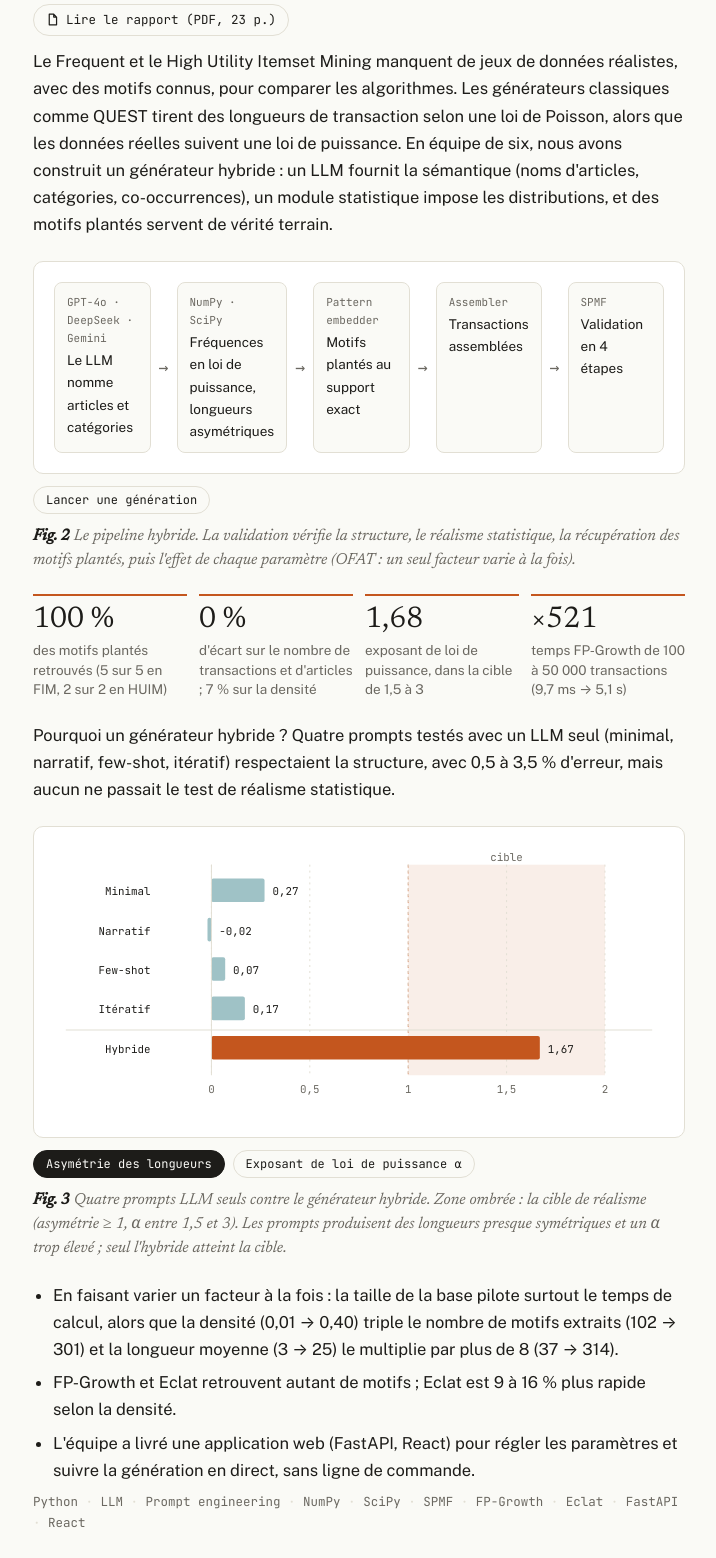
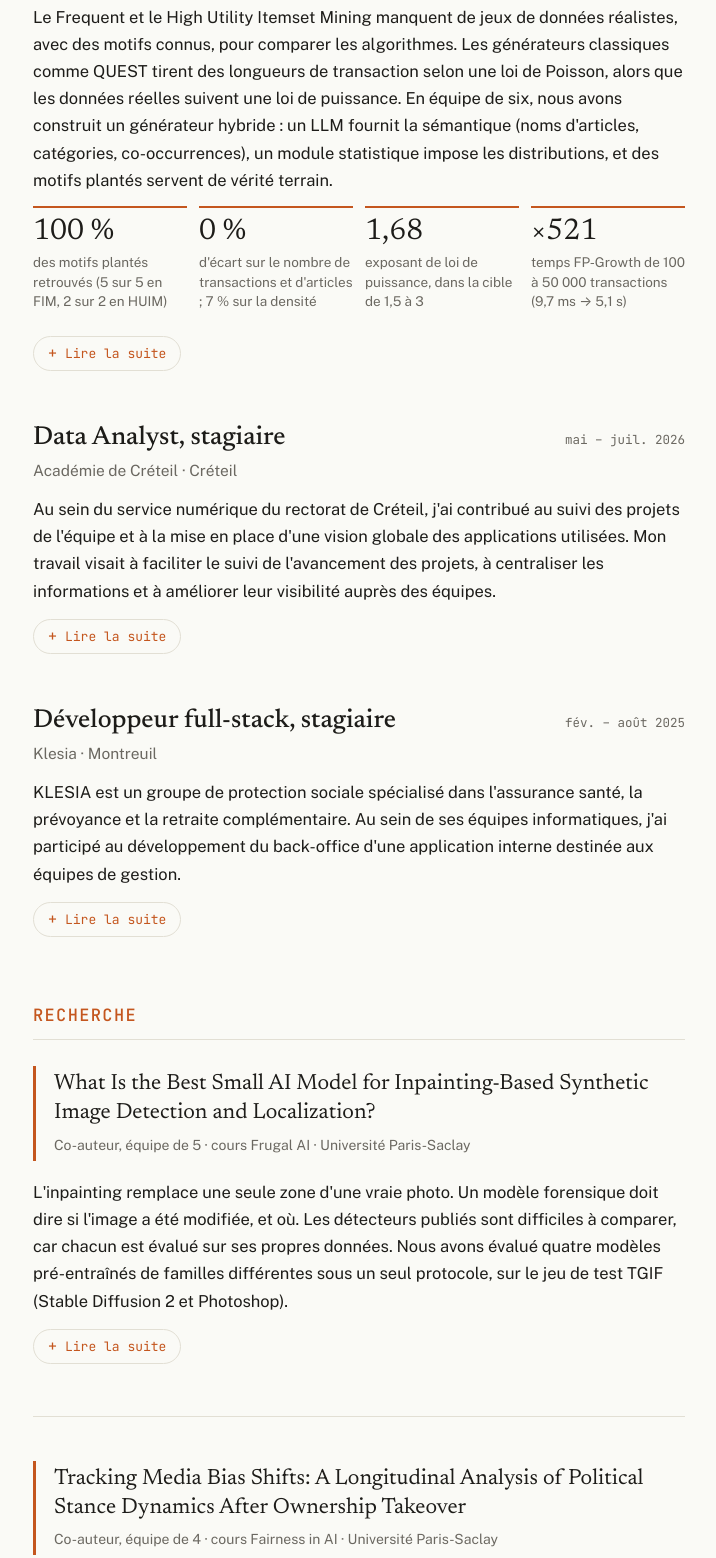
Before and after one commit to sathyagnanou/portfolio, a plain HTML site: page index.html in a window 1280 px wide. Shown: the part 2449-4007 px from the top of the page, without its empty margins (281-997 px from the left). Drawn offline with nearby package versions, Linux system fonts and the light colour scheme.

Commit message:
Fold experience and research details behind Read more

```diff
--- a/index.html
+++ b/index.html
@@ -129,6 +129,13 @@ h4 { font-family: var(--body); font-weight: 600; font-size: 17px; margin: 0; tex
 .block-label { font-family: var(--mono); font-size: 17px; font-weight: 500; color: var(--accent); letter-spacing: .08em; text-transform: uppercase; margin: 0 0 26px; padding-bottom: 10px; border-bottom: 1px solid var(--line); }
 .entry { margin: 0 0 52px; }
 #inpaint ~ .entry { border-top: 1px solid var(--line); padding-top: 44px; }
+details.more > summary { list-style: none; cursor: pointer; display: inline-flex; align-items: center; gap: 8px; font-family: var(--mono); font-size: 13px; color: var(--accent); border: 1px solid var(--line); border-radius: 999px; padding: 6px 14px; margin: 2px 0 0; }
+details.more > summary::-webkit-details-marker { display: none; }
+details.more > summary::before { content: "+"; font-size: 15px; line-height: 1; }
+details.more[open] > summary::before { content: "−"; }
+details.more > summary:hover { border-color: var(--accent); }
+details.more[open] > summary { margin-bottom: 20px; }
+details.more:not([open]) .c, details.more[open] .o { display: none; }
 .entry-head { display: flex; justify-content: space-between; align-items: baseline; gap: 16px; flex-wrap: wrap; }
 .entry p.project { font-family: var(--display); font-style: italic; font-size: 19px; line-height: 1.35; margin: -6px 0 16px; }
 .role { color: var(--muted); font-size: 15.5px; margin: 0 0 14px; }
@@ -375,9 +382,16 @@ footer { padding: 36px 0 50px; display: flex; justify-content: space-between; ga
       <div class="entry-head"><h3><span class="fr">Stagiaire en IA générative</span><span class="en">Generative AI intern</span></h3><span class="dates"><span class="fr">jan. – mai 2026</span><span class="en">Jan – May 2026</span></span></div>
       <p class="role"><span class="fr">LISN, Université Paris-Saclay · stage de recherche (TER) · équipe de 6 · encadrant : Nadjib Lazaar</span><span class="en">LISN, Université Paris-Saclay · research internship (TER) · team of 6 · supervisor: Nadjib Lazaar</span></p>
       <p class="project">Synthetic Data Generation for Frequent &amp; High-Utility Itemset Mining</p>
-      <p class="paper-link"><a href="papers/TER_Report.pdf" target="_blank" rel="noopener"><svg aria-hidden="true" width="13" height="13" viewBox="0 0 16 16"><path d="M4 1.5h5.5L13 5v9.5H4zM9.5 1.5V5H13" fill="none" stroke="currentColor" stroke-width="1.5" stroke-linejoin="round"/></svg><span class="fr">Lire le rapport (PDF, 23 p.)</span><span class="en">Read the report (PDF, 23 pp.)</span></a></p>
       <p class="fr">Le Frequent et le High Utility Itemset Mining manquent de jeux de données réalistes, avec des motifs connus, pour comparer les algorithmes. Les générateurs classiques comme QUEST tirent des longueurs de transaction selon une loi de Poisson, alors que les données réelles suivent une loi de puissance. En équipe de six, nous avons construit un générateur hybride : un LLM fournit la sémantique (noms d'articles, catégories, co-occurrences), un module statistique impose les distributions, et des motifs plantés servent de vérité terrain.</p>
       <p class="en">Frequent and High Utility Itemset Mining lack realistic datasets with known patterns to compare algorithms on. Classic generators such as QUEST draw transaction lengths from a Poisson law, while real data follow a power law. As a team of six, we built a hybrid generator: an LLM provides the semantics (item names, categories, co-occurrences), a statistical module enforces the distributions, and planted patterns serve as ground truth.</p>
+      <dl class="kpis">
+        <div><dt>100 %</dt><dd><span class="fr">des motifs plantés retrouvés (5 sur 5 en FIM, 2 sur 2 en HUIM)</span><span class="en">of planted patterns recovered (5 of 5 in FIM, 2 of 2 in HUIM)</span></dd></div>
+        <div><dt>0 %</dt><dd><span class="fr">d'écart sur le nombre de transactions et d'articles ; 7 % sur la densité</span><span class="en">error on the number of transactions and items; 7% on density</span></dd></div>
+        <div><dt><span class="fr">1,68</span><span class="en">1.68</span></dt><dd><span class="fr">exposant de loi de puissance, dans la cible de 1,5 à 3</span><span class="en">power-law exponent, inside the 1.5 to 3 target</span></dd></div>
+        <div><dt>×521</dt><dd><span class="fr">temps FP-Growth de 100 à 50 000 transactions (9,7 ms → 5,1 s)</span><span class="en">FP-Growth runtime from 100 to 50,000 transactions (9.7 ms → 5.1 s)</span></dd></div>
+      </dl>
+      <details class="more">
+        <summary><span class="fr"><span class="o">Lire la suite</span><span class="c">Réduire</span></span><span class="en"><span class="o">Read more</span><span class="c">Show less</span></span></summary>
         <figure class="fig">
           <div class="fig-box">
             <div class="pipe" id="pipe-lisn">
@@ -391,12 +405,6 @@ footer { padding: 36px 0 50px; display: flex; justify-content: space-between; ga
           <div class="fig-actions"><button class="act" type="button" data-run="pipe-lisn"><span class="fr">Lancer une génération</span><span class="en">Run a generation</span></button></div>
           <figcaption><b>Fig. 2</b> <span class="fr">Le pipeline hybride. La validation vérifie la structure, le réalisme statistique, la récupération des motifs plantés, puis l'effet de chaque paramètre (OFAT : un seul facteur varie à la fois).</span><span class="en">The hybrid pipeline. Validation checks structure, statistical realism, recovery of the planted patterns, then the effect of each parameter (OFAT: one factor varied at a time).</span></figcaption>
         </figure>
-      <dl class="kpis">
-        <div><dt>100 %</dt><dd><span class="fr">des motifs plantés retrouvés (5 sur 5 en FIM, 2 sur 2 en HUIM)</span><span class="en">of planted patterns recovered (5 of 5 in FIM, 2 of 2 in HUIM)</span></dd></div>
-        <div><dt>0 %</dt><dd><span class="fr">d'écart sur le nombre de transactions et d'articles ; 7 % sur la densité</span><span class="en">error on the number of transactions and items; 7% on density</span></dd></div>
-        <div><dt><span class="fr">1,68</span><span class="en">1.68</span></dt><dd><span class="fr">exposant de loi de puissance, dans la cible de 1,5 à 3</span><span class="en">power-law exponent, inside the 1.5 to 3 target</span></dd></div>
-        <div><dt>×521</dt><dd><span class="fr">temps FP-Growth de 100 à 50 000 transactions (9,7 ms → 5,1 s)</span><span class="en">FP-Growth runtime from 100 to 50,000 transactions (9.7 ms → 5.1 s)</span></dd></div>
-      </dl>
         <p class="fr">Pourquoi un générateur hybride ? Quatre prompts testés avec un LLM seul (minimal, narratif, few-shot, itératif) respectaient la structure, avec 0,5 à 3,5 % d'erreur, mais aucun ne passait le test de réalisme statistique.</p>
         <p class="en">Why a hybrid generator? Four prompts tested with an LLM alone (minimal, narrative, few-shot, iterative) respected the structure, within 0.5 to 3.5% error, but none passed the statistical realism check.</p>
         <figure class="fig">
@@ -418,6 +426,8 @@ footer { padding: 36px 0 50px; display: flex; justify-content: space-between; ga
           <li>The team shipped a web application (FastAPI, React) to set parameters and follow generation live, with no command line.</li>
         </ul>
         <p class="stack"><span>Python</span><span>LLM</span><span>Prompt engineering</span><span>NumPy</span><span>SciPy</span><span>SPMF</span><span>FP-Growth</span><span>Eclat</span><span>FastAPI</span><span>React</span></p>
+        <p class="paper-link"><a href="papers/TER_Report.pdf" target="_blank" rel="noopener"><svg aria-hidden="true" width="13" height="13" viewBox="0 0 16 16"><path d="M4 1.5h5.5L13 5v9.5H4zM9.5 1.5V5H13" fill="none" stroke="currentColor" stroke-width="1.5" stroke-linejoin="round"/></svg><span class="fr">Lire le rapport (PDF, 23 p.)</span><span class="en">Read the report (PDF, 23 pp.)</span></a></p>
+      </details>
     </article>
 
     <article class="entry">
@@ -425,6 +435,8 @@ footer { padding: 36px 0 50px; display: flex; justify-content: space-between; ga
       <p class="role">Académie de Créteil · Créteil</p>
       <p class="fr">Au sein du service numérique du rectorat de Créteil, j'ai contribué au suivi des projets de l'équipe et à la mise en place d'une vision globale des applications utilisées. Mon travail visait à faciliter le suivi de l'avancement des projets, à centraliser les informations et à améliorer leur visibilité auprès des équipes.</p>
       <p class="en">In the digital services department of the Créteil rectorate, I helped track the team's projects and build an overall view of the applications in use. My work aimed to make project progress easier to follow, centralize information and improve its visibility for the teams.</p>
+      <details class="more">
+        <summary><span class="fr"><span class="o">Lire la suite</span><span class="c">Réduire</span></span><span class="en"><span class="o">Read more</span><span class="c">Show less</span></span></summary>
         <figure class="fig">
           <div class="fig-box">
             <div class="pipe" id="pipe-cre">
@@ -451,6 +463,7 @@ footer { padding: 36px 0 50px; display: flex; justify-content: space-between; ga
           <li>Gathered needs from staff and managers, then wrote specifications in an Agile setting.</li>
         </ul>
         <p class="stack"><span>Grist</span><span>Excel</span><span>KPI</span><span>Agile</span></p>
+      </details>
     </article>
 
     <article class="entry">
@@ -458,6 +471,8 @@ footer { padding: 36px 0 50px; display: flex; justify-content: space-between; ga
       <p class="role">Klesia · Montreuil</p>
       <p class="fr">KLESIA est un groupe de protection sociale spécialisé dans l'assurance santé, la prévoyance et la retraite complémentaire. Au sein de ses équipes informatiques, j'ai participé au développement du back-office d'une application interne destinée aux équipes de gestion.</p>
       <p class="en">KLESIA is a social protection group specialized in health insurance, provident cover and supplementary pensions. Within its IT teams, I took part in developing the back office of an internal application used by management teams.</p>
+      <details class="more">
+        <summary><span class="fr"><span class="o">Lire la suite</span><span class="c">Réduire</span></span><span class="en"><span class="o">Read more</span><span class="c">Show less</span></span></summary>
         <p class="fr">Mes principales contributions :</p>
         <p class="en">My main contributions:</p>
         <ul class="fr">
@@ -471,6 +486,7 @@ footer { padding: 36px 0 50px; display: flex; justify-content: space-between; ga
           <li><b>Production environment:</b> learned what it takes to develop and maintain an application used in real conditions, in a regulated sector where data reliability and traceability are essential.</li>
         </ul>
         <p class="stack"><span>.NET</span><span>Vue.js</span><span>PostgreSQL</span><span>DBeaver</span><span>Agile</span></p>
+      </details>
     </article>
   </div>
 
@@ -484,9 +500,10 @@ footer { padding: 36px 0 50px; display: flex; justify-content: space-between; ga
         <p class="title">What Is the Best Small AI Model for Inpainting-Based Synthetic Image Detection and Localization?</p>
         <p class="authors"><span class="fr">Co-auteur, équipe de 5 · cours Frugal AI · Université Paris-Saclay</span><span class="en">Co-author, team of 5 · Frugal AI course · Université Paris-Saclay</span></p>
       </div>
-      <p class="paper-link"><a href="papers/Inpainting-Based-Synthetic-Image.pdf" target="_blank" rel="noopener"><svg aria-hidden="true" width="13" height="13" viewBox="0 0 16 16"><path d="M4 1.5h5.5L13 5v9.5H4zM9.5 1.5V5H13" fill="none" stroke="currentColor" stroke-width="1.5" stroke-linejoin="round"/></svg><span class="fr">Lire le rapport (PDF, 12 p.)</span><span class="en">Read the report (PDF, 12 pp.)</span></a></p>
       <p class="fr">L'inpainting remplace une seule zone d'une vraie photo. Un modèle forensique doit dire si l'image a été modifiée, et où. Les détecteurs publiés sont difficiles à comparer, car chacun est évalué sur ses propres données. Nous avons évalué quatre modèles pré-entraînés de familles différentes sous un seul protocole, sur le jeu de test TGIF (Stable Diffusion 2 et Photoshop).</p>
       <p class="en">Inpainting replaces one region of a real photo. A forensic model must tell whether the image was edited, and where. Published detectors are hard to compare, since each is evaluated on its own data. We evaluated four pretrained models from different families under one protocol, on the TGIF test set (Stable Diffusion 2 and Photoshop).</p>
+      <details class="more">
+        <summary><span class="fr"><span class="o">Lire la suite</span><span class="c">Réduire</span></span><span class="en"><span class="o">Read more</span><span class="c">Show less</span></span></summary>
         <figure class="fig">
           <div class="fig-box"><div id="chart-bench"></div></div>
           <div class="fig-actions">
@@ -509,6 +526,8 @@ footer { padding: 36px 0 50px; display: flex; justify-content: space-between; ga
           <li>Cost measured for each model: parameters, GFLOPs, latency and GPU memory. Code released under the MIT license.</li>
         </ul>
         <p class="stack"><span>Computer Vision</span><span>TruFor</span><span>PSCC-Net</span><span>ForMa</span><span>AEROBLADE</span><span>ROC-AUC</span><span>IoU</span></p>
+        <p class="paper-link"><a href="papers/Inpainting-Based-Synthetic-Image.pdf" target="_blank" rel="noopener"><svg aria-hidden="true" width="13" height="13" viewBox="0 0 16 16"><path d="M4 1.5h5.5L13 5v9.5H4zM9.5 1.5V5H13" fill="none" stroke="currentColor" stroke-width="1.5" stroke-linejoin="round"/></svg><span class="fr">Lire le rapport (PDF, 12 p.)</span><span class="en">Read the report (PDF, 12 pp.)</span></a></p>
+      </details>
     </article>
 
     <article class="entry" id="fair">
@@ -516,9 +535,16 @@ footer { padding: 36px 0 50px; display: flex; justify-content: space-between; ga
         <p class="title">Tracking Media Bias Shifts: A Longitudinal Analysis of Political Stance Dynamics After Ownership Takeover</p>
         <p class="authors"><span class="fr">Co-auteur, équipe de 4 · cours Fairness in AI · Université Paris-Saclay</span><span class="en">Co-author, team of 4 · Fairness in AI course · Université Paris-Saclay</span></p>
       </div>
-      <p class="paper-link"><a href="papers/Tracking-Media-Bias-Shifts.pdf" target="_blank" rel="noopener"><svg aria-hidden="true" width="13" height="13" viewBox="0 0 16 16"><path d="M4 1.5h5.5L13 5v9.5H4zM9.5 1.5V5H13" fill="none" stroke="currentColor" stroke-width="1.5" stroke-linejoin="round"/></svg><span class="fr">Lire le rapport (PDF, 11 p.)</span><span class="en">Read the report (PDF, 11 pp.)</span></a></p>
       <p class="fr">Un nouveau propriétaire change-t-il la façon dont un média parle de certains sujets ? Pour séparer l'effet du propriétaire de l'actualité générale, nous comparons le média ciblé à un groupe témoin de médias dont le propriétaire n'a pas changé, avant et après le rachat. Chaque article est annoté par deux LLM open source exécutés en local, pour vérifier que la conclusion ne dépend pas du modèle.</p>
       <p class="en">Does a new owner change how an outlet covers certain subjects? To separate the owner's effect from the general news climate, we compare the target outlet with a control group of outlets whose owner did not change, before and after the takeover. Each article is annotated by two open-source LLMs run locally, to check that the conclusion does not depend on the model.</p>
+      <dl class="kpis">
+        <div><dt><span class="fr">2 291</span><span class="en">2,291</span></dt><dd><span class="fr">articles collectés sur CC-News et annotés, sur 9 médias</span><span class="en">articles collected from CC-News and annotated, across 9 outlets</span></dd></div>
+        <div><dt><span class="fr">56,4 %</span><span class="en">56.4%</span></dt><dd><span class="fr">d'accord entre Mistral-7B et Llama 3.2 sur la position</span><span class="en">stance agreement between Mistral-7B and Llama 3.2</span></dd></div>
+        <div><dt><span class="fr">0,44</span><span class="en">0.44</span></dt><dd><span class="fr">corrélation de Pearson entre les sentiments des deux modèles</span><span class="en">Pearson correlation between the two models' sentiment</span></dd></div>
+        <div><dt><span class="fr">58 → 87 %</span><span class="en">58 → 87%</span></dt><dd><span class="fr">d'articles de NDTV favorables à Adani après le rachat</span><span class="en">of NDTV articles supportive of Adani after the takeover</span></dd></div>
+      </dl>
+      <details class="more">
+        <summary><span class="fr"><span class="o">Lire la suite</span><span class="c">Réduire</span></span><span class="en"><span class="o">Read more</span><span class="c">Show less</span></span></summary>
         <figure class="fig">
           <div class="fig-box">
             <dl class="cases" id="case-box"></dl>
@@ -526,12 +552,6 @@ footer { padding: 36px 0 50px; display: flex; justify-content: space-between; ga
           <div class="fig-actions"><button class="act" type="button" id="b-case"><span class="fr">Cas suivant</span><span class="en">Next case</span></button></div>
           <figcaption><b>Fig. 7</b> <span class="fr">Les trois études de cas. Pour chaque article, Mistral-7B et Llama 3.2 donnent un sentiment entre −1 et 1, des adjectifs de framing et une position (soutien, neutre, opposition). Une régression Difference-in-Differences estime ensuite l'effet par cas et par sujet.</span><span class="en">The three case studies. For each article, Mistral-7B and Llama 3.2 return a sentiment between −1 and 1, framing adjectives and a stance (support, neutral, oppose). A Difference-in-Differences regression then estimates the effect per case and subject.</span></figcaption>
         </figure>
-      <dl class="kpis">
-        <div><dt><span class="fr">2 291</span><span class="en">2,291</span></dt><dd><span class="fr">articles collectés sur CC-News et annotés, sur 9 médias</span><span class="en">articles collected from CC-News and annotated, across 9 outlets</span></dd></div>
-        <div><dt><span class="fr">56,4 %</span><span class="en">56.4%</span></dt><dd><span class="fr">d'accord entre Mistral-7B et Llama 3.2 sur la position</span><span class="en">stance agreement between Mistral-7B and Llama 3.2</span></dd></div>
-        <div><dt><span class="fr">0,44</span><span class="en">0.44</span></dt><dd><span class="fr">corrélation de Pearson entre les sentiments des deux modèles</span><span class="en">Pearson correlation between the two models' sentiment</span></dd></div>
-        <div><dt><span class="fr">58 → 87 %</span><span class="en">58 → 87%</span></dt><dd><span class="fr">d'articles de NDTV favorables à Adani après le rachat</span><span class="en">of NDTV articles supportive of Adani after the takeover</span></dd></div>
-      </dl>
         <figure class="fig">
           <div class="fig-box"><div id="chart-did"></div></div>
           <figcaption><b>Fig. 8</b> <span class="fr">Effet estimé du rachat sur le sentiment (δ), par sujet et par modèle. Un δ positif veut dire que le média ciblé est devenu plus favorable que le groupe témoin. Seul NDTV face à Adani est significatif (δ = 1,16, p = 0,016), et seulement avec Llama. Le Royaume-Uni n'apparaît pas : aucun article de The Independent sur l'Arabie saoudite après le rachat.</span><span class="en">Estimated effect of the takeover on sentiment (δ), per subject and model. A positive δ means the target outlet became more favorable than the control group. Only NDTV on Adani is significant (δ = 1.16, p = 0.016), and only with Llama. The UK is missing: no article from The Independent on Saudi Arabia after the takeover.</span></figcaption>
@@ -547,6 +567,8 @@ footer { padding: 36px 0 50px; display: flex; justify-content: space-between; ga
           <li>Reproducible pipeline: collection filtered by domain, date and subject, full text via newspaper3k with a Wayback Machine fallback, then regressions per (case, subject).</li>
         </ul>
         <p class="stack"><span>Mistral-7B</span><span>Llama 3.2</span><span>Zero-shot prompting</span><span>Hugging Face (CC-News)</span><span>newspaper3k</span><span>Jupyter</span><span>Difference-in-Differences</span></p>
+        <p class="paper-link"><a href="papers/Tracking-Media-Bias-Shifts.pdf" target="_blank" rel="noopener"><svg aria-hidden="true" width="13" height="13" viewBox="0 0 16 16"><path d="M4 1.5h5.5L13 5v9.5H4zM9.5 1.5V5H13" fill="none" stroke="currentColor" stroke-width="1.5" stroke-linejoin="round"/></svg><span class="fr">Lire le rapport (PDF, 11 p.)</span><span class="en">Read the report (PDF, 11 pp.)</span></a></p>
+      </details>
     </article>
   </div>
 
```
Lines whose indentation alone changed are shown as unchanged.
